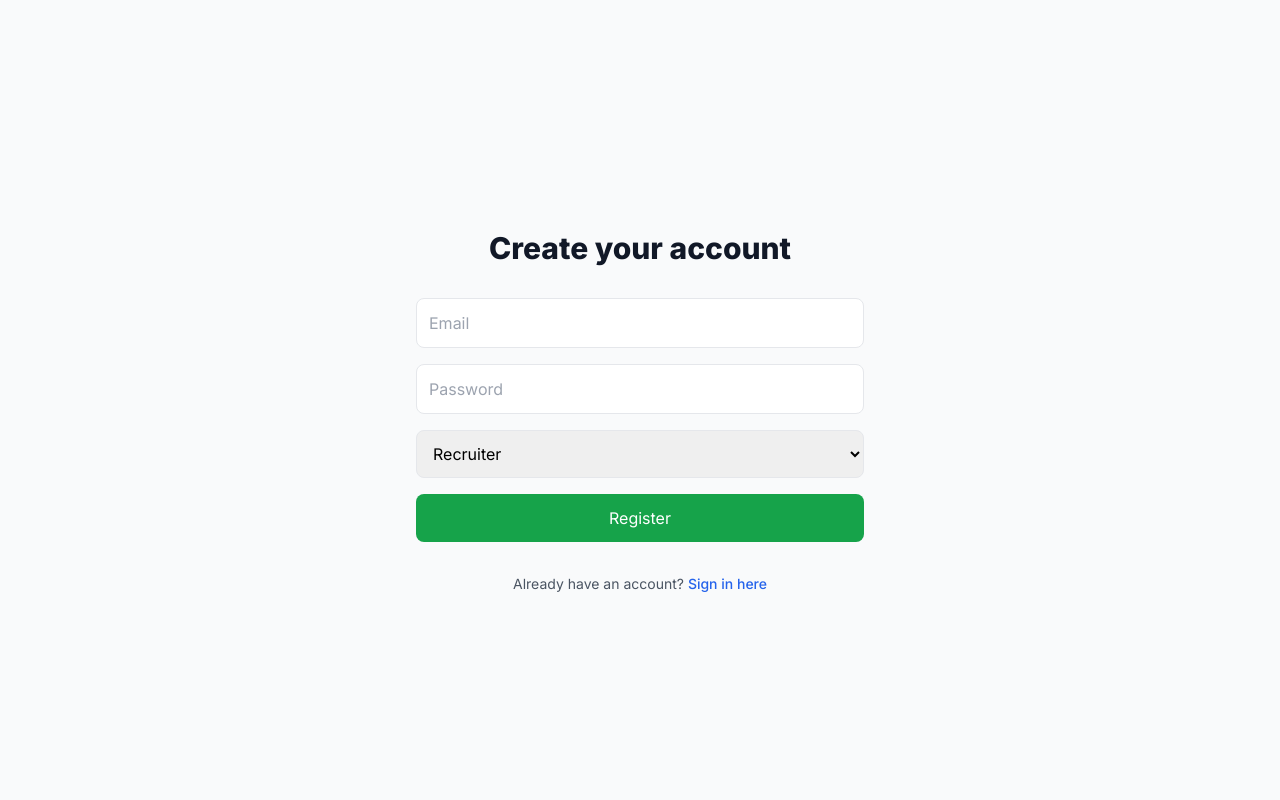
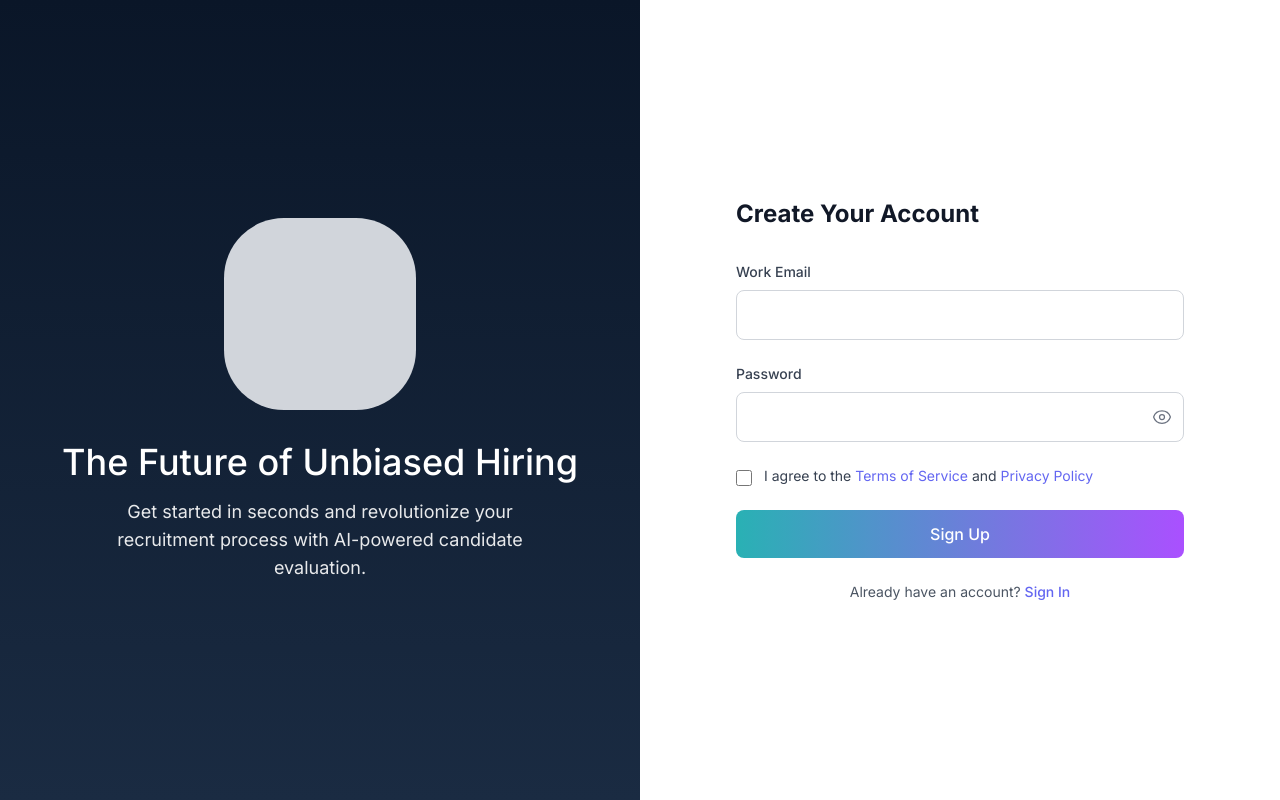
Before and after one commit to tison-io/AI-Driven-Hiring-Intelligence-Tool, a Next.js app in the folder frontend/: page /auth/register in a window 1280 px wide. Built offline with nearby package versions, Linux system fonts and the light colour scheme.

Commit message:
feat: add split-screen registration UI with gradient design

```diff
--- a/frontend/src/app/auth/register/page.tsx
+++ b/frontend/src/app/auth/register/page.tsx
@@ -1,25 +1,25 @@
-import Link from 'next/link';
 import RegisterForm from '@/components/forms/RegisterForm';
 import PublicRoute from '@/components/auth/PublicRoute';
 
 export default function RegisterPage() {
   return (
     <PublicRoute>
-      <div className="min-h-screen flex items-center justify-center bg-gray-50">
-        <div className="max-w-md w-full space-y-8">
-          <div>
-            <h2 className="mt-6 text-center text-3xl font-extrabold text-gray-900">
-              Create your account
-            </h2>
-          </div>
-          <RegisterForm />
-          <div className="text-center">
-            <p className="text-sm text-gray-600">
-              Already have an account?{' '}
-              <Link href="/auth/login" className="font-medium text-blue-600 hover:text-blue-500">
-                Sign in here
-              </Link>
-            </p>
+      <div className="min-h-screen flex">
+        {/* Left Side */}
+        <div className="flex-1 bg-gradient-to-b from-[#0A1628] to-[#1A2B42] flex flex-col items-center justify-center px-12">
+          <div className="w-48 h-48 bg-gray-300 rounded-[60px] mb-8"></div>
+          <h1 className="text-white text-4xl font-medium text-center mb-4">
+            The Future of Unbiased Hiring
+          </h1>
+          <p className="text-white text-center text-lg opacity-90 max-w-md">
+            Get started in seconds and revolutionize your recruitment process with AI-powered candidate evaluation.
+          </p>
+        </div>
+
+        {/* Right Side */}
+        <div className="flex-1 bg-white flex items-center justify-center px-12">
+          <div className="w-full max-w-md">
+            <RegisterForm />
           </div>
         </div>
       </div>
--- a/frontend/src/components/forms/RegisterForm.tsx
+++ b/frontend/src/components/forms/RegisterForm.tsx
@@ -1,117 +1,151 @@
 'use client';
 
-import { useForm } from 'react-hook-form';
+import { useState } from 'react';
 import { useRouter } from 'next/navigation';
-import toast from 'react-hot-toast';
+import Link from 'next/link';
+import { EyeIcon, EyeSlashIcon } from '@heroicons/react/24/outline';
 import { useAuth } from '@/contexts/AuthContext';
 
 interface RegisterFormData {
   email: string;
   password: string;
-  role: 'admin' | 'recruiter';
+  agreeToTerms: boolean;
 }
 
 export default function RegisterForm() {
-  const { register: registerUser, loading, error } = useAuth();
+  const [formData, setFormData] = useState<RegisterFormData>({
+    email: '',
+    password: '',
+    agreeToTerms: false
+  });
+  const [showPassword, setShowPassword] = useState(false);
+  const [errors, setErrors] = useState<Partial<RegisterFormData>>({});
+  const [isLoading, setIsLoading] = useState(false);
+
+  const { register: registerUser } = useAuth();
   const router = useRouter();
-  const {
-    register,
-    handleSubmit,
-    formState: { errors, isSubmitting }
-  } = useForm<RegisterFormData>({
-    defaultValues: {
-      role: 'recruiter'
+
+  const validateForm = () => {
+    const newErrors: Partial<RegisterFormData> = {};
+
+    if (!formData.email) {
+      newErrors.email = 'Email is required';
+    } else if (!/^[A-Z0-9._%+-]+@[A-Z0-9.-]+\.[A-Z]{2,}$/i.test(formData.email)) {
+      newErrors.email = 'Invalid email address';
     }
-  });
 
-  const onSubmit = async (data: RegisterFormData) => {
+    if (!formData.password) {
+      newErrors.password = 'Password is required';
+    } else if (formData.password.length < 8) {
+      newErrors.password = 'Password must be at least 8 characters';
+    } else if (!/^(?=.*[a-z])(?=.*[A-Z])(?=.*\d)(?=.*[@$!%*?&])[A-Za-z\d@$!%*?&]/.test(formData.password)) {
+      newErrors.password = 'Password must contain uppercase, lowercase, number and special character';
+    }
+
+    if (!formData.agreeToTerms) {
+      newErrors.agreeToTerms = 'You must agree to the terms';
+    }
+
+    setErrors(newErrors);
+    return Object.keys(newErrors).length === 0;
+  };
+
+  const handleSubmit = async (e: React.FormEvent) => {
+    e.preventDefault();
+
+    if (!validateForm()) return;
+
+    setIsLoading(true);
     try {
-      await registerUser(data.email, data.password, data.role);
-      toast.success('Account created successfully!');
+      await registerUser(formData.email, formData.password);
       router.push('/dashboard');
     } catch (error) {
-      toast.error('Registration failed. Please try again.');
+      console.error('Registration failed:', error);
+    } finally {
+      setIsLoading(false);
     }
   };
 
-  const isLoading = loading || isSubmitting;
+  return (
+    <div className="space-y-6">
+      <h2 className="text-2xl font-bold text-gray-900 mb-8">Create Your Account</h2>
 
-  return (
-    <form onSubmit={handleSubmit(onSubmit)} className="space-y-4">
-
+      <form onSubmit={handleSubmit} className="space-y-6">
         <div>
+          <label className="block text-sm font-medium text-gray-700 mb-2">Work Email</label>
           <input
-          {...register('email', {
-            required: 'Email is required',
-            pattern: {
-              value: /^[A-Z0-9._%+-]+@[A-Z0-9.-]+\.[A-Z]{2,}$/i,
-              message: 'Invalid email address'
-            }
-          })}
             type="email"
-          placeholder="Email"
+            value={formData.email}
+            onChange={(e) => setFormData({ ...formData, email: e.target.value })}
+            className="w-full px-4 py-3 border border-gray-300 rounded-lg focus:ring-2 focus:ring-blue-500 focus:border-transparent"
             disabled={isLoading}
-          className="w-full p-3 border rounded-lg disabled:opacity-50"
           />
-        {errors.email && (
-          <p className="text-red-500 text-sm mt-1">{errors.email.message}</p>
-        )}
+          {errors.email && <p className="text-red-500 text-sm mt-1">{errors.email}</p>}
         </div>
 
         <div>
+          <label className="block text-sm font-medium text-gray-700 mb-2">Password</label>
+          <div className="relative">
             <input
-          {...register('password', {
-            required: 'Password is required',
-            minLength: {
-              value: 8,
-              message: 'Password must be at least 8 characters long'
-            },
-            pattern: {
-              value: /^(?=.*[a-z])(?=.*[A-Z])(?=.*\d)(?=.*[@$!%*?&])[A-Za-z\d@$!%*?&]/,
-              message: 'Password must contain uppercase, lowercase, number and special character'
-            }
-          })}
-          type="password"
-          placeholder="Password"
+              type={showPassword ? 'text' : 'password'}
+              value={formData.password}
+              onChange={(e) => setFormData({ ...formData, password: e.target.value })}
+              className="w-full px-4 py-3 pr-12 border border-gray-300 rounded-lg focus:ring-2 focus:ring-blue-500 focus:border-transparent"
               disabled={isLoading}
-          className="w-full p-3 border rounded-lg disabled:opacity-50"
             />
-        {errors.password && (
-          <p className="text-red-500 text-sm mt-1">{errors.password.message}</p>
+            <button
+              type="button"
+              onClick={() => setShowPassword(!showPassword)}
+              className="absolute right-3 top-1/2 transform -translate-y-1/2 text-gray-500 hover:text-gray-700"
+            >
+              {showPassword ? (
+                <EyeSlashIcon className="h-5 w-5" />
+              ) : (
+                <EyeIcon className="h-5 w-5" />
               )}
+            </button>
+          </div>
+          {errors.password && <p className="text-red-500 text-sm mt-1">{errors.password}</p>}
         </div>
 
         <div>
-        <select
-          {...register('role', { required: 'Role is required' })}
+          <label className="flex items-start space-x-3">
+            <input
+              type="checkbox"
+              checked={formData.agreeToTerms}
+              onChange={(e) => setFormData({ ...formData, agreeToTerms: e.target.checked })}
+              className="mt-1 h-4 w-4 text-blue-600 border-gray-300 rounded focus:ring-blue-500"
               disabled={isLoading}
-          className="w-full p-3 border rounded-lg disabled:opacity-50"
-        >
-          <option value="recruiter">Recruiter</option>
-          <option value="admin">Admin</option>
-        </select>
-        {errors.role && (
-          <p className="text-red-500 text-sm mt-1">{errors.role.message}</p>
-        )}
+            />
+            <span className="text-sm text-gray-700">
+              I agree to the{' '}
+              <Link href="/terms" className="text-[#6366F1] hover:underline">
+                Terms of Service
+              </Link>
+              {' '}and{' '}
+              <Link href="/privacy" className="text-[#6366F1] hover:underline">
+                Privacy Policy
+              </Link>
+            </span>
+          </label>
+          {errors.agreeToTerms && <p className="text-red-500 text-sm mt-1">{errors.agreeToTerms}</p>}
         </div>
 
         <button
           type="submit"
           disabled={isLoading}
-        className="w-full bg-green-600 text-white p-3 rounded-lg hover:bg-green-700 disabled:opacity-50 flex items-center justify-center"
+          className="w-full py-3 px-4 bg-gradient-to-r from-[#29B1B4] via-[#6A80D9] to-[#AA50FF] text-white font-medium rounded-lg hover:opacity-90 disabled:opacity-50 transition-opacity"
         >
-        {isLoading ? (
-          <>
-            <svg className="animate-spin -ml-1 mr-3 h-5 w-5 text-white" xmlns="http://www.w3.org/2000/svg" fill="none" viewBox="0 0 24 24">
-              <circle className="opacity-25" cx="12" cy="12" r="10" stroke="currentColor" strokeWidth="4"></circle>
-              <path className="opacity-75" fill="currentColor" d="M4 12a8 8 0 018-8V0C5.373 0 0 5.373 0 12h4zm2 5.291A7.962 7.962 0 014 12H0c0 3.042 1.135 5.824 3 7.938l3-2.647z"></path>
-            </svg>
-            Creating account...
-          </>
-        ) : (
-          'Register'
-        )}
+          {isLoading ? 'Creating Account...' : 'Sign Up'}
         </button>
       </form>
+
+      <p className="text-center text-sm text-gray-600">
+        Already have an account?{' '}
+        <Link href="/auth/login" className="text-[#6366F1] hover:underline font-medium">
+          Sign In
+        </Link>
+      </p>
+    </div>
   );
 }
--- a/frontend/src/contexts/AuthContext.tsx
+++ b/frontend/src/contexts/AuthContext.tsx
@@ -9,7 +9,7 @@ interface AuthContextType {
   loading: boolean;
   error: string | null;
   login: (email: string, password: string) => Promise<void>;
-  register: (email: string, password: string, role: 'admin' | 'recruiter') => Promise<void>;
+  register: (email: string, password: string) => Promise<void>;
   logout: () => void;
 }
 
@@ -61,14 +61,14 @@ export function AuthProvider({ children }: AuthProviderProps) {
     }
   };
 
-  const register = async (email: string, password: string, role: 'admin' | 'recruiter') => {
+  const register = async (email: string, password: string) => {
     try {
       setLoading(true);
       setError(null);
       const response = await fetch(`${process.env.NEXT_PUBLIC_API_URL}/auth/register`, {
         method: 'POST',
         headers: { 'Content-Type': 'application/json' },
-        body: JSON.stringify({ email, password, role })
+        body: JSON.stringify({ email, password })
       });
 
       if (!response.ok) throw new Error('Registration failed');
```
Also changed, not shown: frontend/package.json (+17 -16 lines), 2 other files (tests, documents, lock files or other folders). Lines whose indentation alone changed are shown as unchanged.
